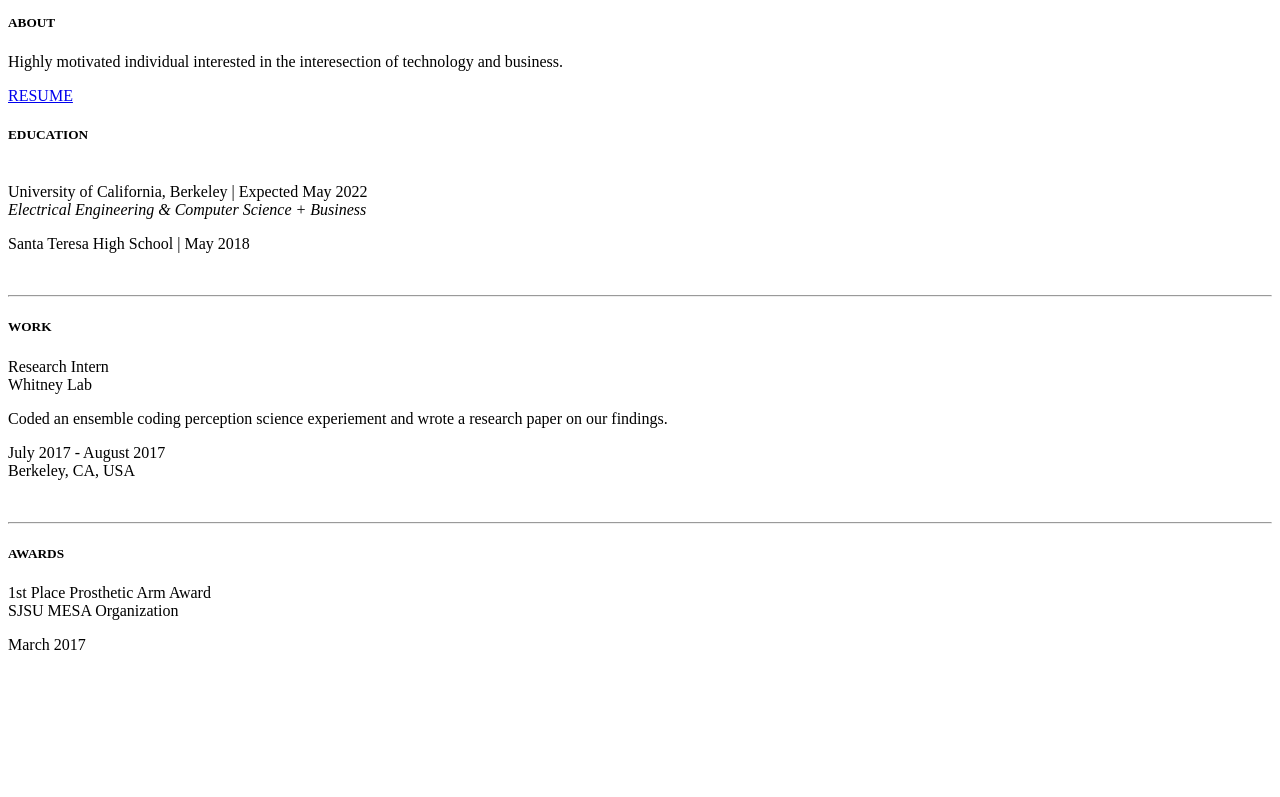
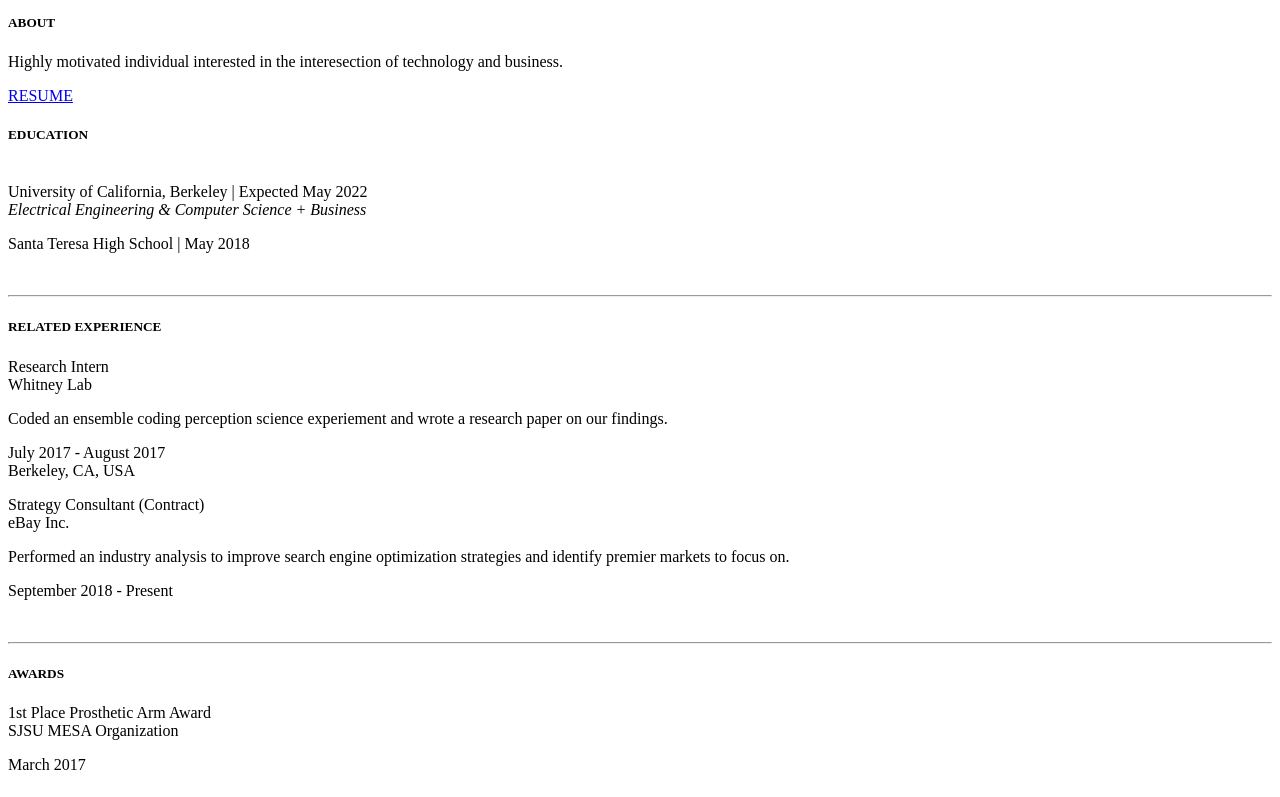
Before and after one commit to valleyconsultinggroup/Francis-Personal-Wesbite, a plain HTML site: page francis_website.html in a window 1280 px wide. Shown: the part 432-1229 px from the top of the page. Before the commit the page ends 1128 px from the top, so only its background shows below. Drawn offline with Linux system fonts and the light colour scheme.

Commit message:
added more work experience"

```diff
--- a/francis_website.html
+++ b/francis_website.html
@@ -65,7 +65,7 @@
 		<div class="row">
 
 				<div class="col-lg-2 col-lg-offset-1">
-					<h5>WORK</h5>
+					<h5>RELATED EXPERIENCE</h5>
 				</div>
 
 				<div class="col-lg-6">
@@ -75,14 +75,24 @@
 					<p><more>Coded an ensemble coding perception science experiement and wrote a research paper on our findings.</more></p>
 				</div>
 				<div class="col-lg-3">
-					<p><sm>July 2017 - August 2017 <br />
+					<p><sm>July 2017 - August 2017<br />
 					Berkeley, CA, USA</sm></p>
 				</div>
+
+        <div class="col-lg-6">
+          <p class="tight"><t>Strategy Consultant (Contract)</t><br/>
+            eBay Inc. <br/>
+          </p>
+          <p><more>Performed an industry analysis to improve search engine optimization strategies and identify premier markets to focus on.</more></p>
+        </div>
+        <div class="col-lg-3">
+          <p><sm>September 2018 -  Present<br />
+        </div>
+
 		</div>
 		<br>
 		<hr>
 	</div>
-
 
 	<div class="container desc">
 		<div class="row">
```
